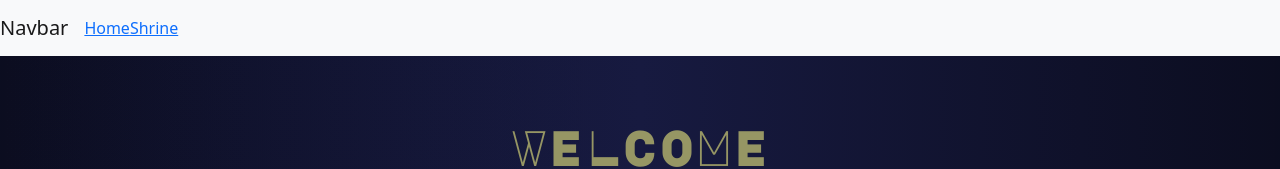
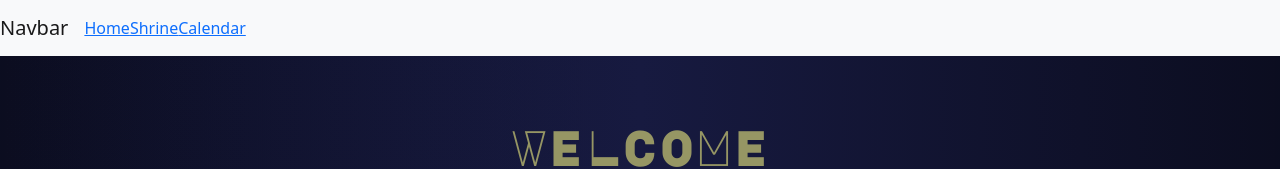
Before and after one commit to Ellimyst/Ellimyst.github.io, a React (Create React App) app: page / in a window 1280 px wide. Shown: the top 169 px of the page. Built offline with nearby package versions, Linux system fonts and the light colour scheme.

Commit message:
add calendar to navbar

```diff
--- a/src/Navigation/Navbar.js
+++ b/src/Navigation/Navbar.js
@@ -29,6 +29,10 @@ const Navbar = ({changeBg}) => {
             <Link to="/shrine" >Shrine</Link>
             {/* onClick={() => changeBg("#416070")} */}
           </li>
+          <li className="nav-item">
+            <Link to="/calendar" >Calendar</Link>
+            {/* onClick={() => changeBg("#416070")} */}
+          </li>
         </ul>
       </div>
     </nav>
```
